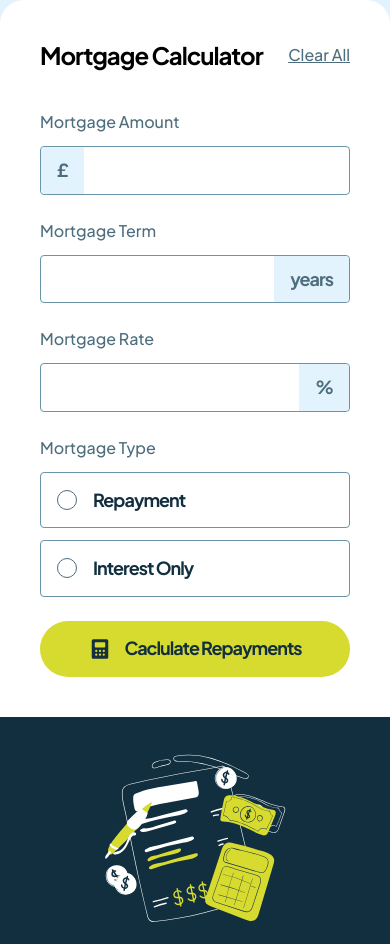
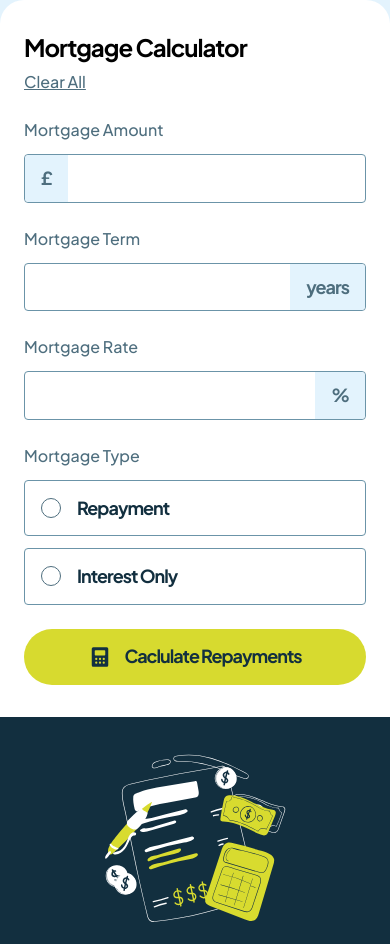
Before and after one commit to matejadb/mortgage-calculator, a plain HTML site: page index.html in a window 390 px wide. Shown: the top 944 px of the page. Drawn offline with Linux system fonts and the light colour scheme.

Commit message:
small fixes for media queries

```diff
--- a/styles/queries.css
+++ b/styles/queries.css
@@ -27,6 +27,19 @@
 		flex-direction: column;
 	}
 
+	.form-container {
+		padding: 3.2rem 2.4rem;
+		gap: 2.4rem;
+		width: 100%;
+	}
+
+	.title-bar {
+		display: flex;
+		flex-direction: column;
+		align-items: start;
+		gap: 0.8rem;
+	}
+
 	.results-container-empty,
 	.results-container-completed {
 		padding: 3.2rem 2.4rem;
```
